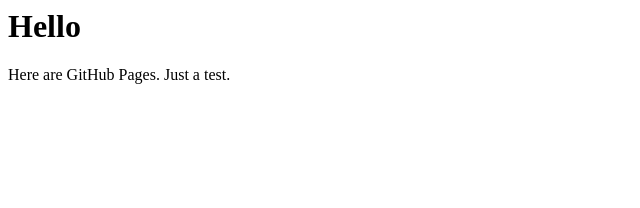
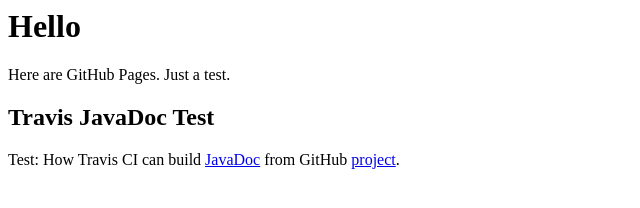
Before and after one commit to gelin/gelin.github.io, a plain HTML site: page index.html in a window 1280 px wide. Shown: the whole page, without its empty margins (0-640 px from the left). Drawn offline with Linux system fonts and the light colour scheme.

Commit message:
Added link to JavaDoc generated from Travis.

```diff
--- a/index.html
+++ b/index.html
@@ -7,5 +7,11 @@
 <p>
     Here are GitHub Pages. Just a test.
 </p>
+<h2>Travis JavaDoc Test</h2>
+<p>
+    Test:
+    How Travis CI can build <a href="travis-javadoc-test/apidocs/">JavaDoc</a>
+    from GitHub <a href="https://github.com/gelin/travis-javadoc-test">project</a>.
+</p>
 </body>
 </html>
```
